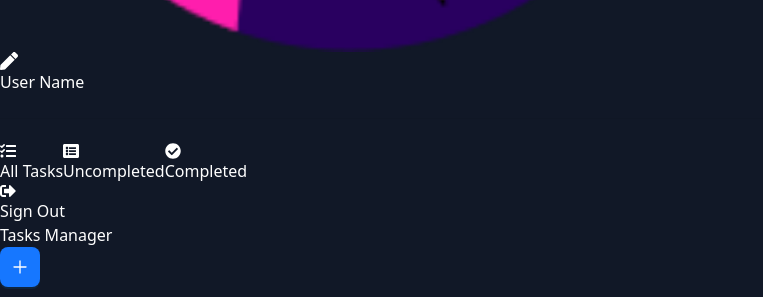
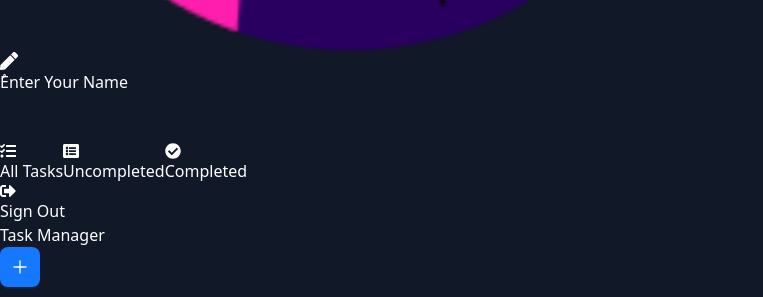
Before and after one commit to Marwaa703/task-manager, a Next.js app: page / in a window 1280 px wide. Shown: the part 648-945 px from the top of the page, without its empty margins (0-763 px from the left). Built offline with nearby package versions, Linux system fonts and the light colour scheme.

Commit message:
make enhancement

```diff
--- a/package.json
+++ b/package.json
@@ -12,6 +12,7 @@
     "antd": "^5.21.6",
     "dayjs": "^1.11.13",
     "next": "15.0.2",
+    "next-auth": "^4.24.10",
     "react": "^18.3.1",
     "react-dom": "^18.3.1",
     "react-icons": "^5.3.0"
--- a/src/app/components/Sidebar.js
+++ b/src/app/components/Sidebar.js
@@ -1,4 +1,4 @@
-import { useState } from "react";
+import { useState, useEffect } from "react";
 import Image from "next/image";
 import {
   FaTasks,
@@ -16,10 +16,28 @@ export default function Sidebar({
   setActiveTab,
   isMobile,
 }) {
-  const [userName, setUserName] = useState("User Name");
+  const [userName, setUserName] = useState("ُEnter Your Name");
   const [isEditingName, setIsEditingName] = useState(false);
   const [isAvatarModalVisible, setIsAvatarModalVisible] = useState(false);
   const [userAvatar, setUserAvatar] = useState("/profile.png");
+
+  useEffect(() => {
+    const savedUserName = localStorage.getItem("userName");
+    const savedUserAvatar = localStorage.getItem("userAvatar");
+
+    if (savedUserName) {
+      setUserName(savedUserName);
+    }
+
+    if (savedUserAvatar) {
+      setUserAvatar(savedUserAvatar);
+    }
+  }, []);
+
+  useEffect(() => {
+    localStorage.setItem("userName", userName);
+    localStorage.setItem("userAvatar", userAvatar);
+  }, [userName, userAvatar]);
 
   const navItems = [
     { id: "all", label: "All Tasks", icon: <FaTasks /> },
@@ -62,7 +80,7 @@ export default function Sidebar({
             value={userName}
             onChange={(e) => setUserName(e.target.value)}
             onBlur={() => setIsEditingName(false)}
-            className="text-lg font-semibold text-center bg-gray-800 text-white"
+            className="text-lg font-semibold text-center bg-gray-800 text-black"
             autoFocus
           />
         ) : (
--- a/src/app/components/TaskGrid.js
+++ b/src/app/components/TaskGrid.js
@@ -63,7 +63,7 @@ export default function TaskGrid({
   return (
     <div className="flex flex-col p-6 flex-1">
       <div className="w-full flex justify-between items-center mb-4">
-        <h2 className="text-2xl font-bold">Tasks Manager</h2>
+        <h2 className="text-2xl font-bold">Task Manager</h2>
         <Button
           type="primary"
           icon={<PlusOutlined />}
--- a/src/app/layout.js
+++ b/src/app/layout.js
@@ -1,5 +1,6 @@
 import localFont from "next/font/local";
 import "./globals.css";
+import { SessionProvider } from "next-auth/react";
 
 const geistSans = localFont({
   src: "./fonts/GeistVF.woff",
@@ -20,11 +21,13 @@ export const metadata = {
 export default function RootLayout({ children }) {
   return (
     <html lang="en">
-      <body
-        className={`${geistSans.variable} ${geistMono.variable} antialiased`}
-      >
-        {children}
-      </body>
+      {/* <SessionProvider> */}
+        <body
+          className={`${geistSans.variable} ${geistMono.variable} antialiased`}
+        >
+          {children}
+        </body>
+      {/* </SessionProvider> */}
     </html>
   );
 }
```
Also changed, not shown: pages/api/auth/[...nextauth].js (added, +31 -0 lines), src/app/components/Login.js (added, +67 -0 lines), src/app/components/Signup.js (added, +68 -0 lines), 1 other file (tests, documents, lock files or other folders).
